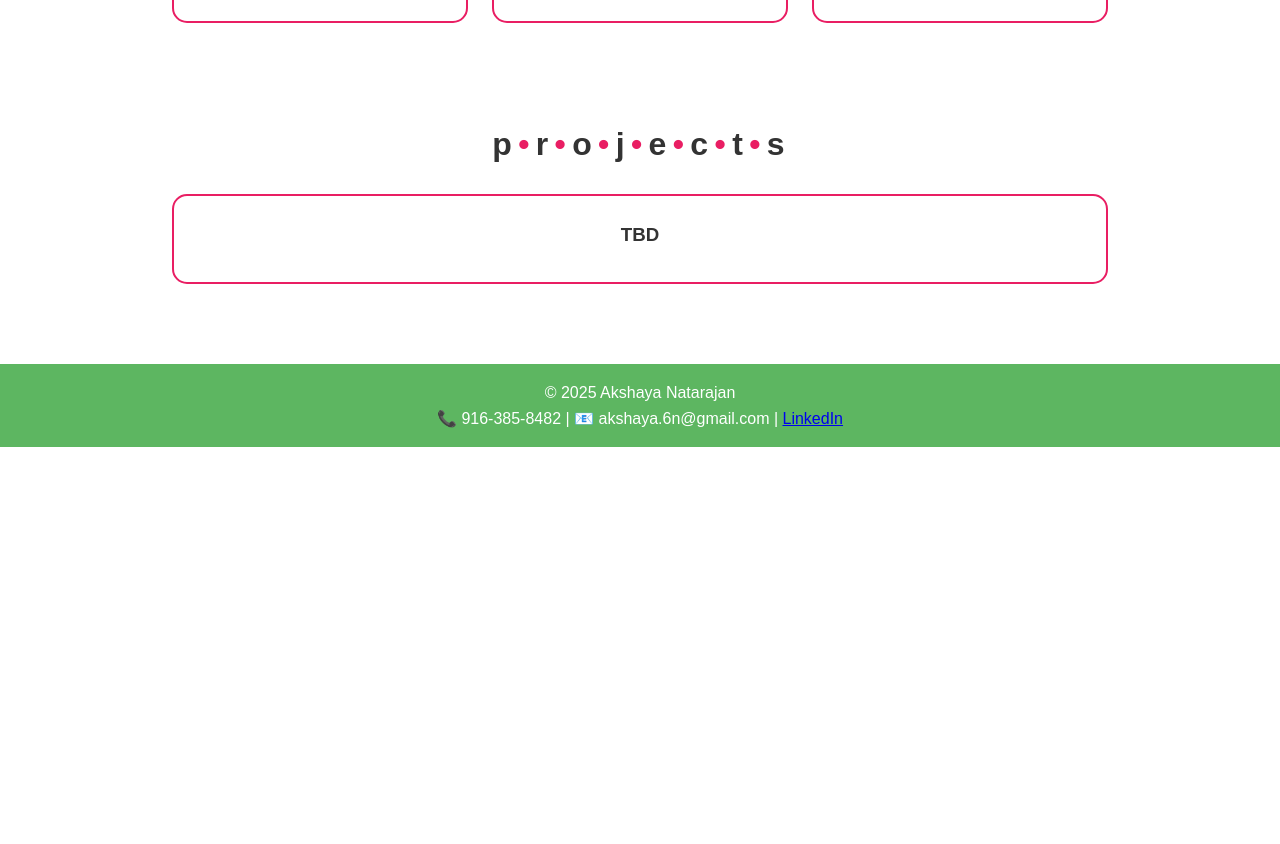
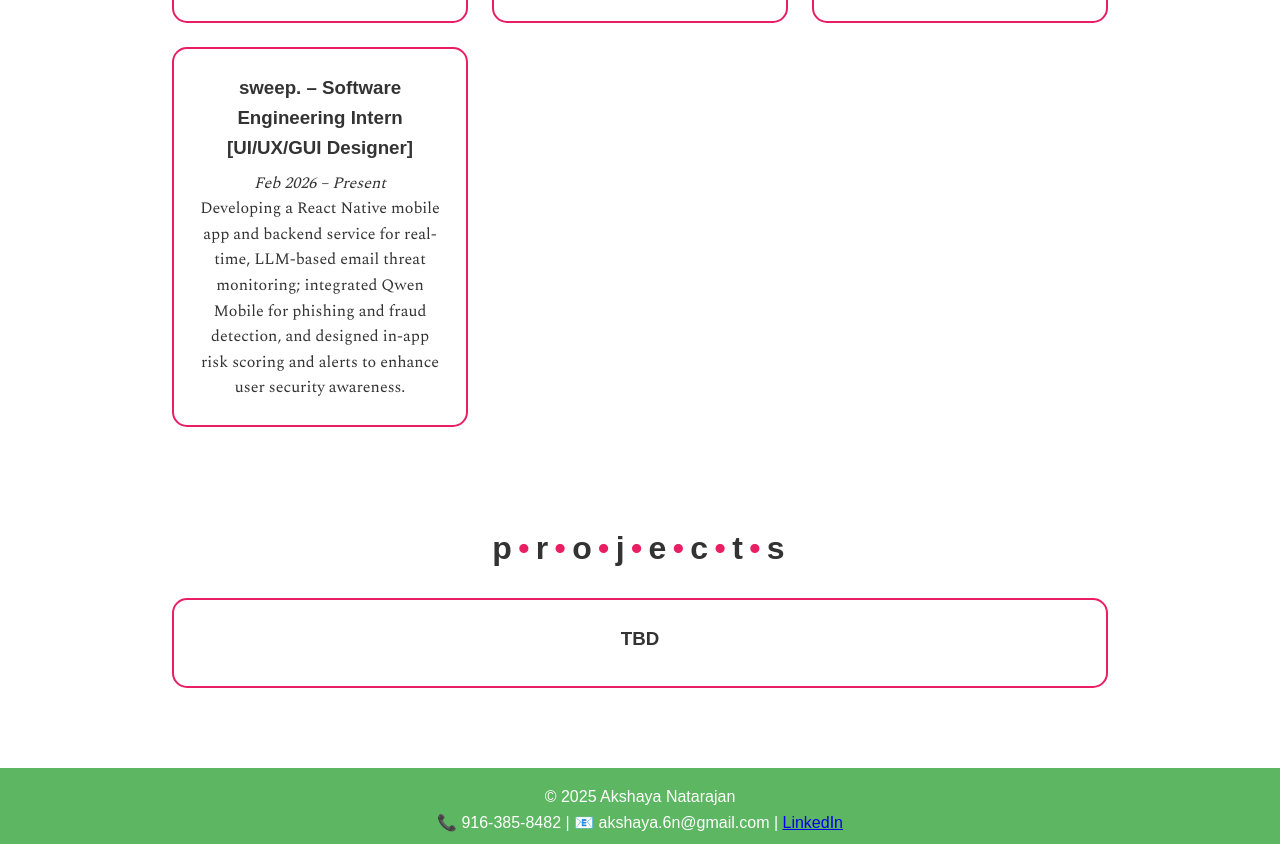
Before and after one commit to achu-nat/achunat, a plain HTML site: page resume/index.html in a window 1280 px wide. Shown: the part 2074-2918 px from the top of the page. Before the commit the page ends 2521 px from the top, so only its background shows below. Drawn offline with nearby package versions, Linux system fonts and the light colour scheme.

Commit message:
add software engineering internship experience at sweep with project details

```diff
--- a/resume/index.html
+++ b/resume/index.html
@@ -101,6 +101,11 @@
         <p><em>Aug 2025 – Dec 2025</em></p>
         <p>Focused on GPU-powered FAISS to accelerate large-scale similarity searches. Cleaned data, fine-tuned configurations, and ran experiments to maximize performance.</p>
       </div>
+      <div class="card">
+        <h3>sweep. – Software Engineering Intern [UI/UX/GUI Designer]</h3>
+        <p><em>Feb 2026 – Present</em></p>
+        <p>Developing a React Native mobile app and backend service for real-time, LLM-based email threat monitoring; integrated Qwen Mobile for phishing and fraud detection, and designed in-app risk scoring and alerts to enhance user security awareness.</p>
+      </div>
     </div>
   </section>
 
```
